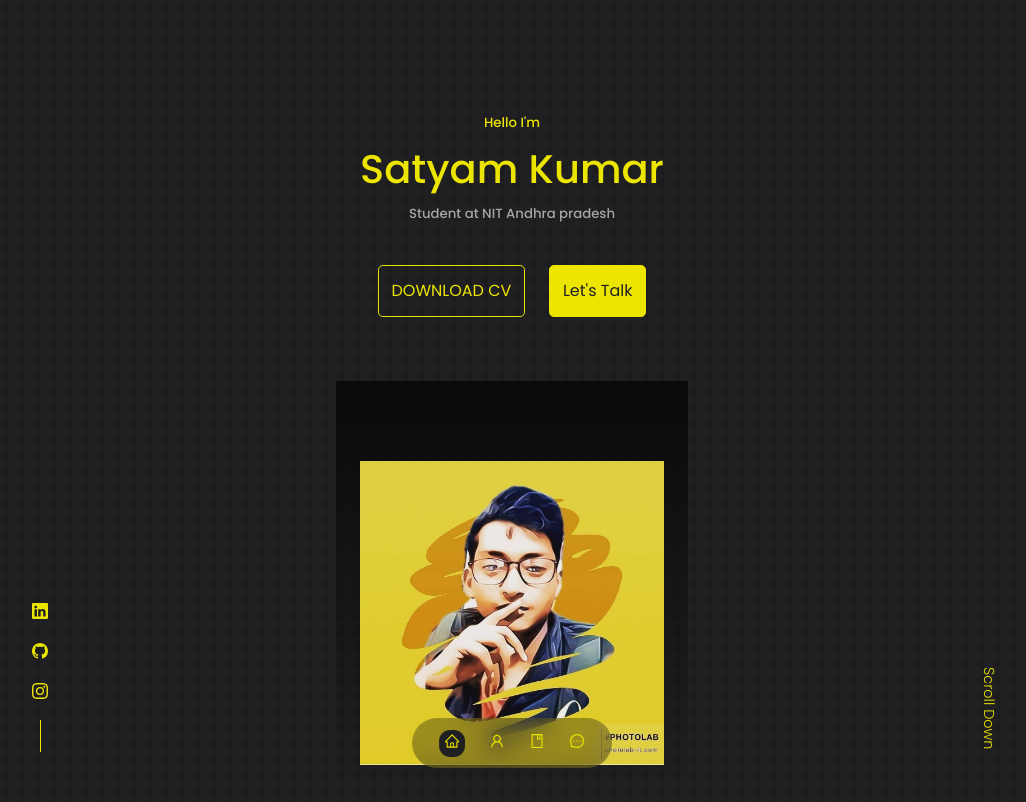
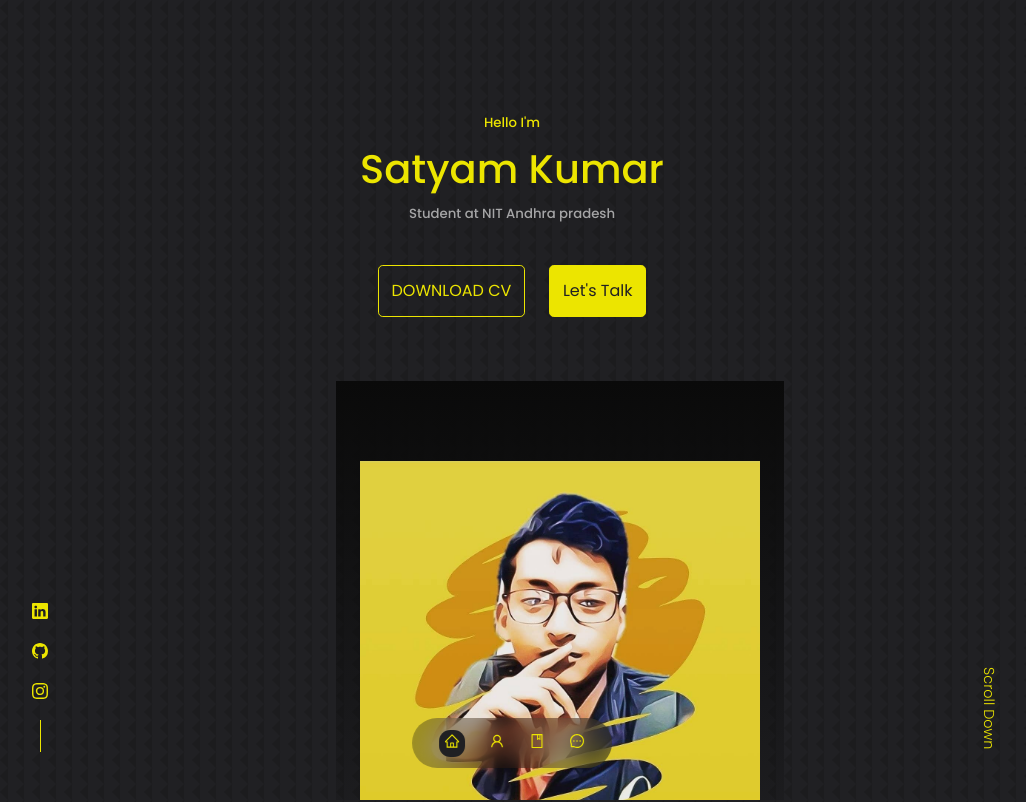
Before and after one commit to AirSatyam07/kmr_satym, a React (Create React App) app: page / in a window 1280 px wide. Shown: the top 802 px of the page, without its empty margins (128-1154 px from the left). Built offline with nearby package versions, Linux system fonts and the light colour scheme.

Commit message:
Update header.css

```diff
--- a/src/components/header/header.css
+++ b/src/components/header/header.css
@@ -36,8 +36,8 @@ header{
 
 .me{
     background: linear-gradient(rgb(10, 10, 10),transparent);
-    width: 22rem;
-    height:30 rem;
+    width: 28rem;
+    height:38 rem;
     position: absolute;
     left:calc(50% - 11rem);
     margin-top: 4rem;
```
